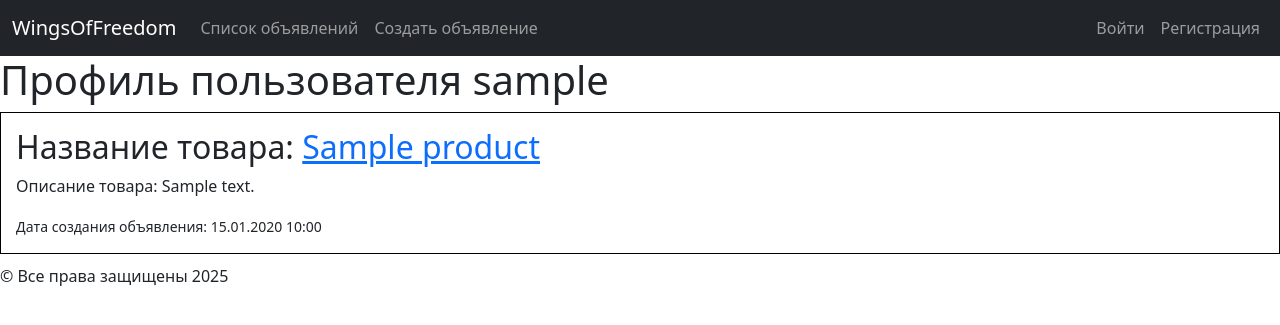
After one commit to chouunb/online-shop, a Django app: a page that uses templates/base.html in a window 1280 px wide. The commit adds this page. Shown: the top 325 px of the page. Run offline with Django 5.2, Linux system fonts and the light colour scheme; tables that the repository leaves empty hold one stand-in row (values such as "Sample post"); some libraries are stand-ins or nearby versions.

Commit message:
feat(users/profile): Добавила представление профиля пользователя с отображением его объявлений. Добавила ссылки на профиль пользователя в деталях объявления и в навигации, изменила редирект после входа в систему на профиль пользователя

```diff
--- a/blog/templates/shop/product_detail.html
+++ b/blog/templates/shop/product_detail.html
@@ -11,7 +11,7 @@
     <p>{{ product.price }}</p>
     <p>{{ product.created_at|date:"d.m.Y H:i" }}</p>
 
-    <p>Продавец: {{ product.seller }}</p>
+    <p>Продавец: <a href="{% url "users:profile" username=product.seller.username %}">{{ product.seller }}<a></p>
 
     {% if request.user == product.seller %}
         <a href="{% url 'blog:edit_product' product.id %}">Редактировать объявление</a>
--- a/config/settings.py
+++ b/config/settings.py
@@ -123,4 +123,4 @@ STATICFILES_DIRS = [BASE_DIR / 'static/']
 
 
 LOGIN_URL = 'users:login'
-DEFAULT_LOGIN_REDIRECT_URL = 'blog:product_list'
+DEFAULT_LOGIN_REDIRECT_URL = 'users:profile'
--- a/templates/base.html
+++ b/templates/base.html
@@ -34,7 +34,7 @@
                         <ul class="navbar-nav">
                             {% if request.user.is_authenticated %}
                                 <li class="nav-item">
-                                    <a class="nav-link disabled" href="#">Sasageyo, {{ request.user }}!</a>
+                                    <a class="nav-link " href="{% url "users:profile" request.user.username %}">{{ request.user }}</a>
                                 </li>
                                 <li class="nav-item">
                                     <a class="nav-link" aria-current="page" href="{% url 'users:logout' %}">Выйти из аккаута</a>
--- /dev/null
+++ b/users/templates/users/profile.html
@@ -0,0 +1,23 @@
+{% extends "base.html" %}
+
+{% block page_title %}Профиль{% endblock page_title %}
+
+{% block page_content %}
+  {% if user == request.user %}
+    <h1>Мой профиль</h1>
+  {% else %}
+    <h1>Профиль пользователя {{ user }}</h1>
+  {% endif %}
+
+  {% if products %}
+    {% for product in products %}
+      <div class="product-container" style="border: 1px solid black; margin-bottom: 10px; padding: 15px;">
+        <h2>Название товара: <a href="{% url 'blog:product_detail' product.id %}">{{ product.name }}</a></h2>
+        <p>Описание товара: {{ product.description }}</p>
+        <small>Дата создания объявления: {{ product.created_at|date:"d.m.Y H:i" }}</small>
+      </div>
+    {% endfor %}
+  {% else %}
+    <p>Объявлений ещё нет. Загляните позже!</p>
+  {% endif %}
+{% endblock page_content %}
--- a/users/urls.py
+++ b/users/urls.py
@@ -7,4 +7,6 @@ urlpatterns = [
     path('register/', views.register_view, name='register'),
     path('login/', views.login_view, name="login"),
     path('logout/', views.logout_view, name='logout'),
+
+    path("<str:username>/", views.profile_view, name='profile'),
 ]
--- a/users/views.py
+++ b/users/views.py
@@ -1,8 +1,11 @@
-from django.shortcuts import render, redirect
+from django.shortcuts import render, redirect, get_object_or_404
 from django.contrib.auth.forms import UserCreationForm, AuthenticationForm
-from django.contrib.auth import login, logout
+from django.contrib.auth import login, logout, get_user_model
 
 from django.conf import settings
+from blog.models import Product
+
+User = get_user_model()
 
 
 def register_view(request):
@@ -27,7 +30,10 @@ def login_view(request):
             login(request, form.get_user())
 
             next_url = request.GET.get('next', settings.DEFAULT_LOGIN_REDIRECT_URL)
-            return redirect(next_url)
+            if next_url == settings.DEFAULT_LOGIN_REDIRECT_URL:
+                return redirect(next_url, request.user.username)
+            else:
+                return redirect(next_url)
         else:
             return render(request, 'users/login.html', {'form': form})
 
@@ -39,3 +45,15 @@ def login_view(request):
 def logout_view(request):
     logout(request)
     return redirect("blog:product_list")
+
+
+def profile_view(request, username):
+    user = get_object_or_404(User, username=username)
+    products = user.products.order_by('-created_at')
+
+    context = {
+        'user': user,
+        'products': products
+    }
+
+    return render(request, 'users/profile.html', context)
```
